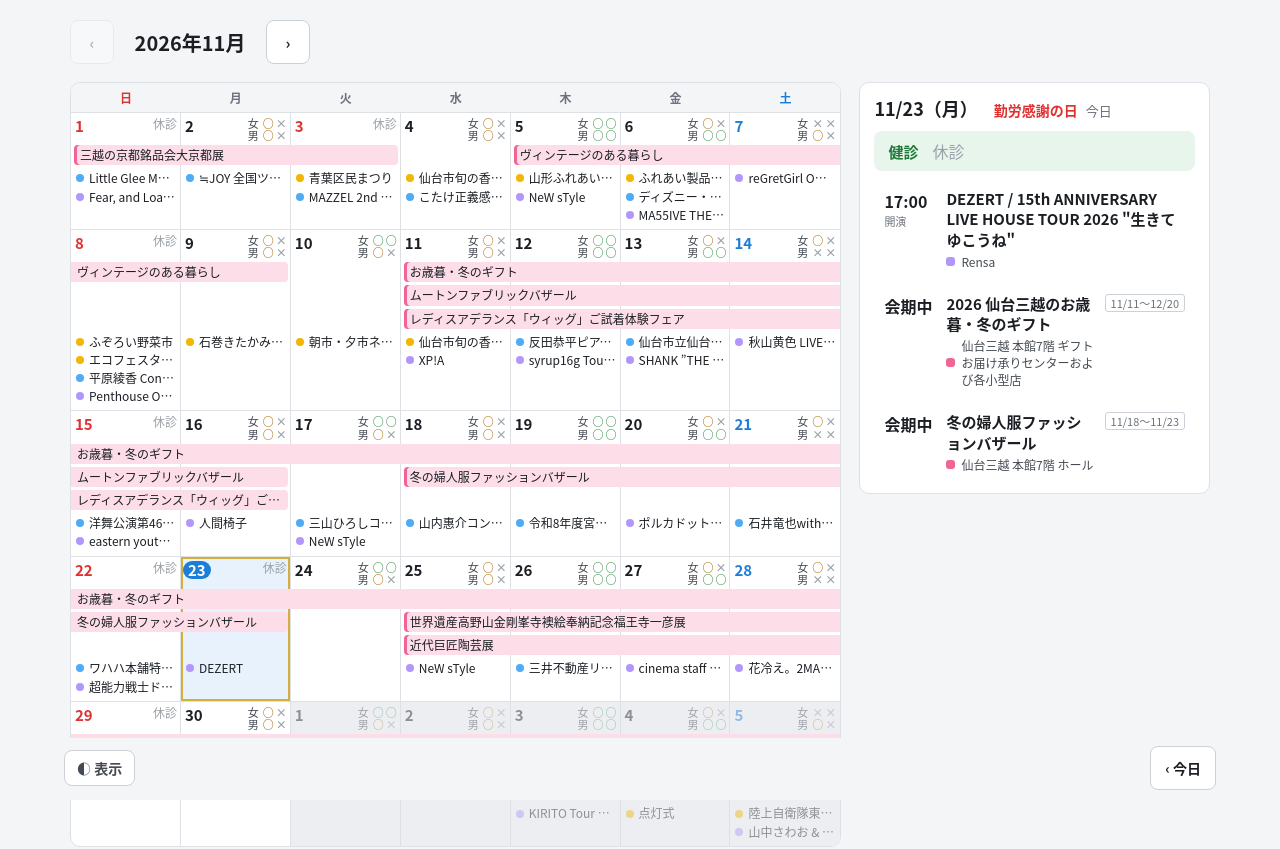
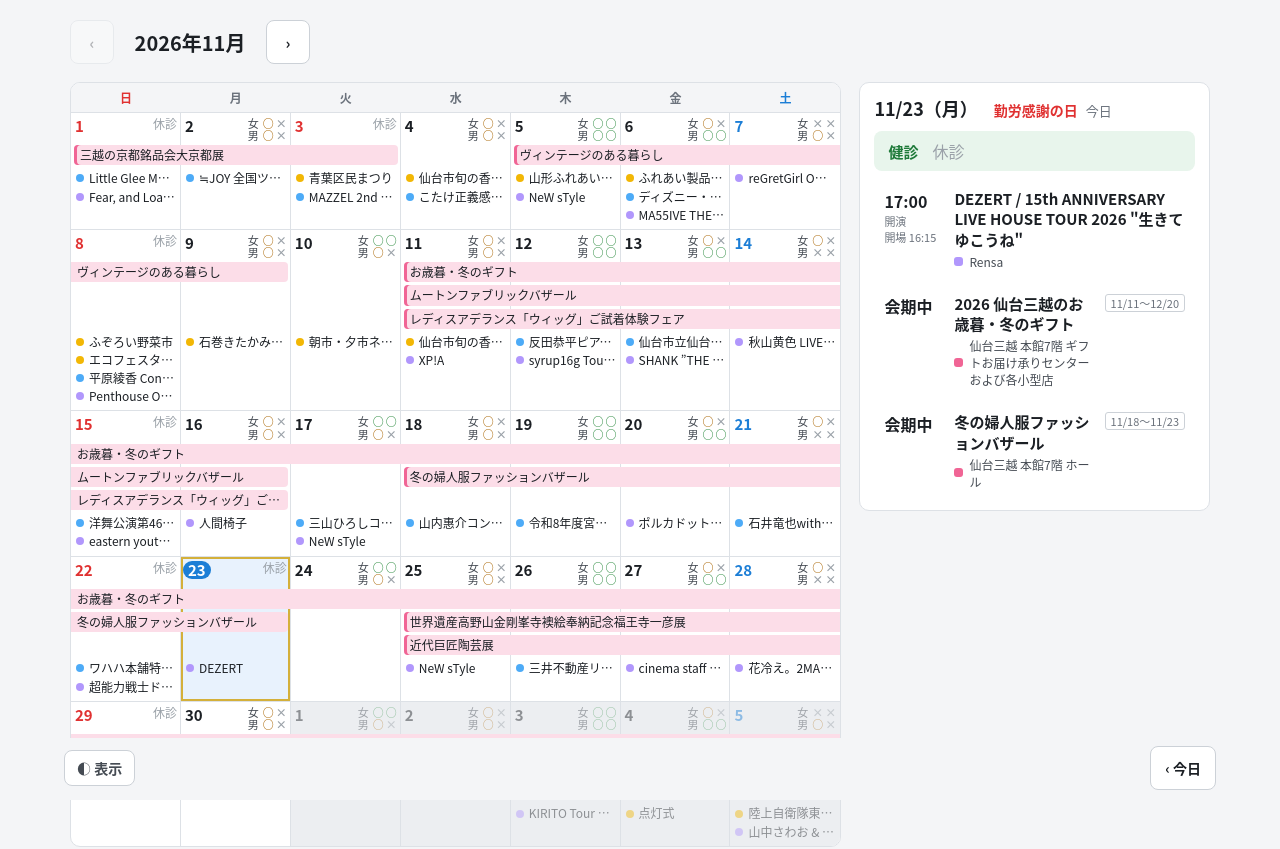
Before and after one commit to everydaylogic/jozenji-calendar, a plain HTML site: page docs/calendar.html in a window 1280 px wide. Shown: the top 849 px of the page. Drawn offline with Linux system fonts and the light colour scheme.

Commit message:
Rensa の開場時刻を出す（今日のカード・1週間の一覧・月間の選んだ日）
「開場 / 開演」形式と「開場HH:MM」から開場を取り出す。開演より後になる開場は取り違えとして出さない。

Co-Authored-By: Claude Opus 5.5 <noreply@anthropic.com>
Claude-Session: https://claude.ai/code/session_012qprjf1E5sBSJY4TjdCXMR

```diff
--- a/docs/calendar.html
+++ b/docs/calendar.html
@@ -134,9 +134,10 @@ body.night .wrap{opacity:.35}
 .clin .full{color:var(--ok)}.clin .am{color:var(--am)}.clin .shut{color:var(--off);font-weight:400}
 .evs{list-style:none;margin:0;padding:0;display:grid;gap:8px}
 .ev{display:flex;gap:10px;background:var(--card);border-radius:8px;padding:8px 10px}
-.ev .tm{width:52px;flex:none;display:flex;flex-direction:column}
+.ev .tm{width:60px;flex:none;display:flex;flex-direction:column}
 .ev .tm b{font-size:16px;font-variant-numeric:tabular-nums}
 .ev .tm span{font-size:11px;color:var(--muted)}
+.ev .tm span.op{white-space:nowrap}
 .ev .m{flex:1;min-width:0;display:grid;gap:3px}
 .ev .ti{font-size:15px;font-weight:700;line-height:1.35;overflow-wrap:anywhere}
 .ev .vn{display:flex;gap:6px;align-items:center;font-size:12px;color:var(--sub)}
@@ -293,15 +294,20 @@ body.night .bbar{opacity:.35}
     if (!times.length) return null;
     let main = times[0], label = '';
     const kaien = s.indexOf('開演');
+    // 開場の時刻（Rensa の「開場 / 開演」や「開場17:30」）。車が来はじめる目安として出す
+    let open = null;
+    const om = s.match(/開場\s*(\d{1,2})[:：](\d{2})/);
+    if (om) open = { h: +om[1], m: +om[2] };
     if (/開場/.test(s) && kaien >= 0) { main = times.find(t => t.i > kaien) || times.filter(t => t.i < kaien).pop() || main; label = '開演'; }
     else if (kaien >= 0) label = '開演';
     const slash = s.match(/(\d{1,2})[:：](\d{2})\s*[\/／]\s*(\d{1,2})[:：](\d{2})/);
-    if (slash && kaien < 0) { main = { h: +slash[3], m: +slash[4] }; label = '開演'; }
+    if (slash && kaien < 0) { main = { h: +slash[3], m: +slash[4] }; open = { h: +slash[1], m: +slash[2] }; label = '開演'; }
     const rng = s.match(/(\d{1,2})[:：](\d{2})\s*[〜~\-－ー]\s*(\d{1,2})[:：](\d{2})/);
     if (rng) { main = { h: +rng[1], m: +rng[2] }; label = `〜${rng[3]}:${rng[4]}`; }
+    if (open && open.h * 60 + open.m >= main.h * 60 + main.m) open = null;
     const multi = (s.match(/[①②③④]/g) || []).length;
     if (multi > 1) label = `ほか${multi - 1}回`;
-    return { h: main.h, m: main.m, label };
+    return { h: main.h, m: main.m, label, open };
   }
 
   let data = null, SRC = {}, months = [], ym = '', sel = '', today = '';
@@ -446,7 +452,7 @@ body.night .bbar{opacity:.35}
     list.forEach(({ e, t }) => {
       const li = el('li', 'ev');
       const tm = el('div', 'tm');
-      if (t) { tm.append(el('b', '', `${t.h}:${pad(t.m)}`)); if (t.label) tm.append(el('span', '', t.label)); }
+      if (t) { tm.append(el('b', '', `${t.h}:${pad(t.m)}`)); if (t.label) tm.append(el('span', '', t.label)); if (t.open) tm.append(el('span', 'op', `開場 ${t.open.h}:${pad(t.open.m)}`)); }
       else tm.append(el('b', '', e.start === e.end ? '終日' : '会期中'));
       const m = el('div', 'm');
       m.append(el('div', 'ti', e.title));
```
Also changed, not shown: docs/index.html (+12 -4 lines).
